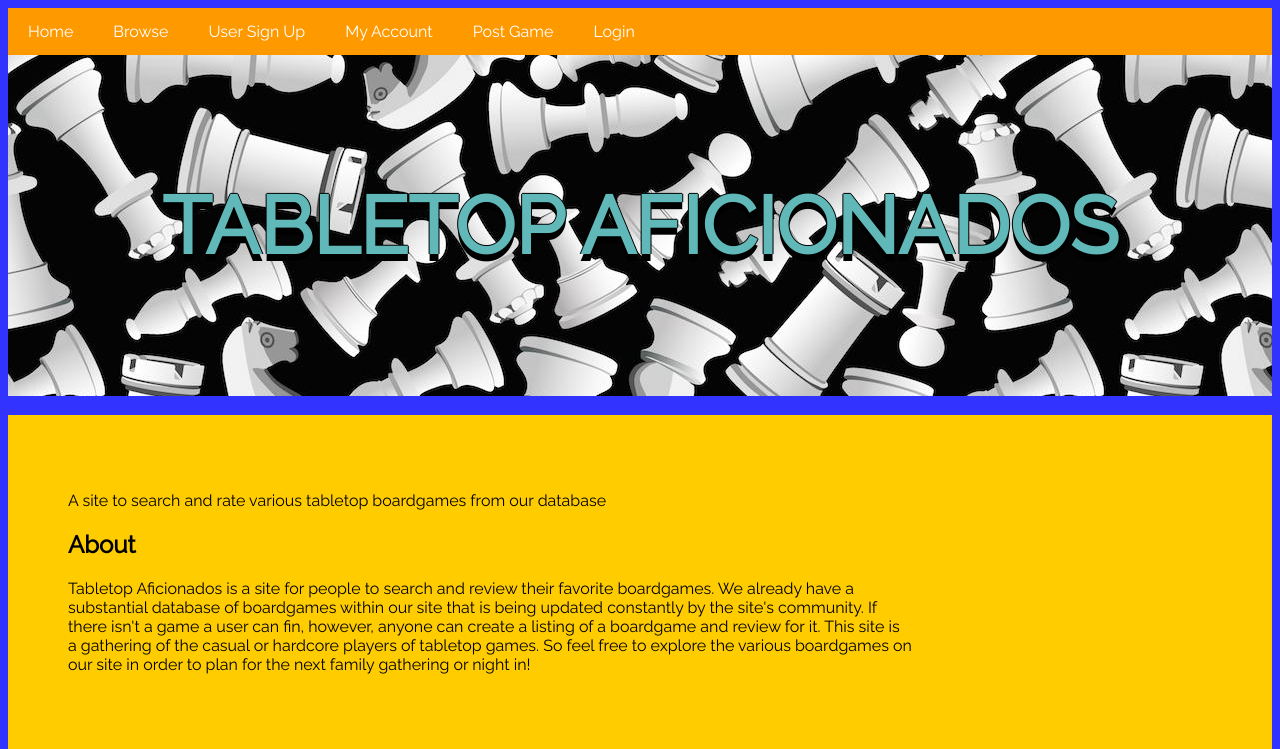
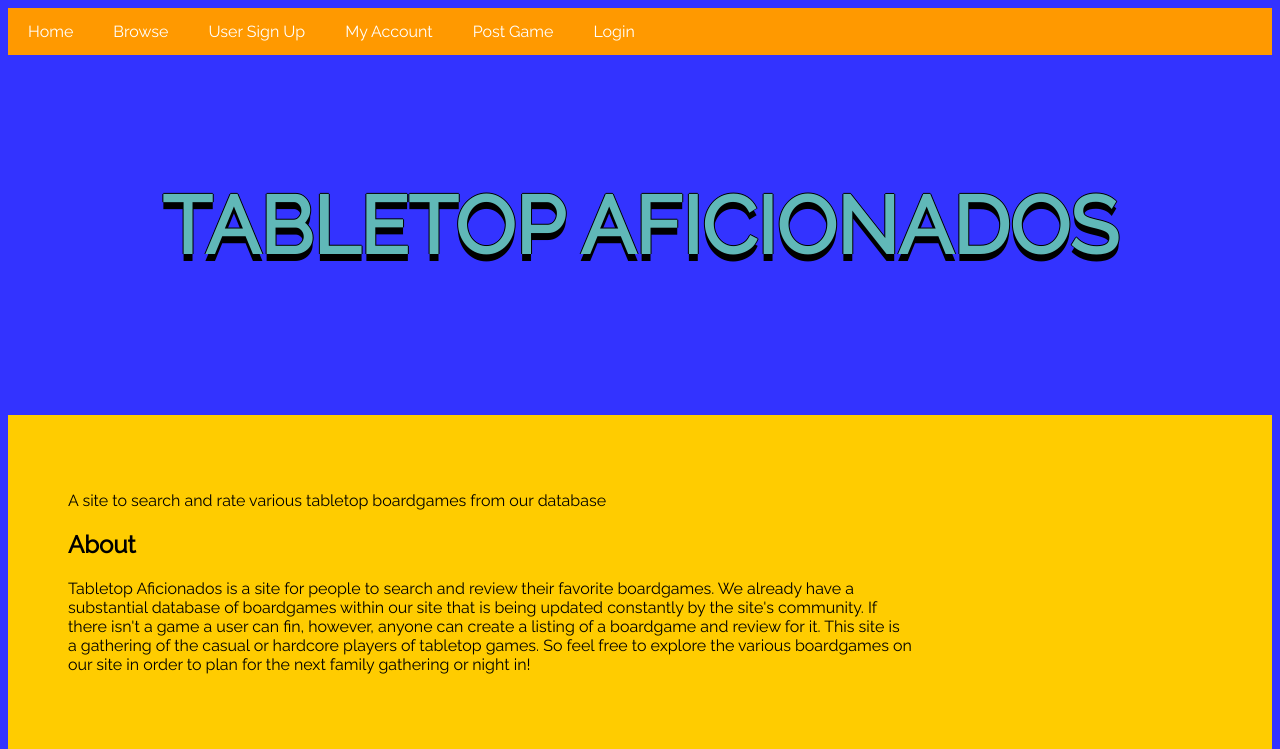
Before and after one commit to craigkelleher/Tabletop-Aficionados, a Flask app: page / in a window 1280 px wide. Shown: the top 749 px of the page. Run offline with Flask 2, Linux system fonts and the light colour scheme.

Commit message:
Update style.css

```diff
--- a/tabletop_website/static/style.css
+++ b/tabletop_website/static/style.css
@@ -12,7 +12,7 @@ h1 {
   .header_home {
     padding: 70px;
     text-align: center;
-    background-image: url(chess.jpg);
+    background-image: url(<img src="static/chess.jpg" alt="pic1");
     color: #0099ff;
   }
 
```
